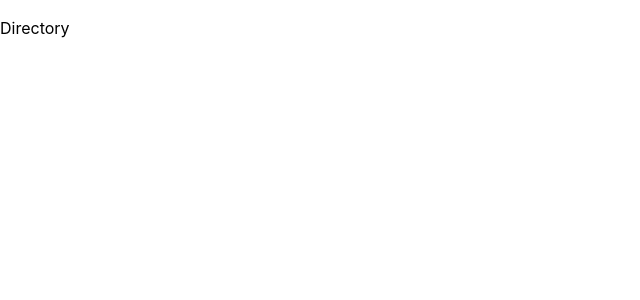
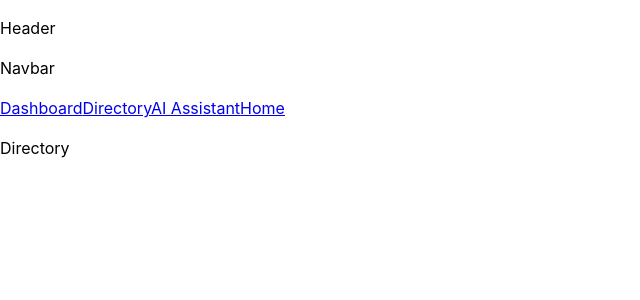
Before and after one commit to icstars/TruePathTechnologies, a React (Vite) app in the folder frontend/: page /directory in a window 1280 px wide. Shown: the top 300 px of the page, without its empty margins (0-640 px from the left). Built offline with nearby package versions, Linux system fonts and the light colour scheme.

Commit message:
add layout for navigation

```diff
--- a/frontend/src/app/App.jsx
+++ b/frontend/src/app/App.jsx
@@ -2,6 +2,7 @@ import Chat from '../pages/chat/Chat';
 import Dashboard from '../pages/dashboard/Dashboard';
 import Directory from '../pages/directory/Directory';
 import Home from '../pages/home/Home';
+import Layout from '../pages/layout/Layout';
 import Login from '../pages/login/Login';
 import './App.css'
 import { Routes, Route } from 'react-router-dom';
@@ -11,6 +12,7 @@ function App() {
   return (
     <>
       <div>
+        <Layout />
         <Routes>
             <Route path="/" element={<Home />} />
             <Route path="/login" element={<Login />} />
--- /dev/null
+++ b/frontend/src/pages/layout/Layout.jsx
@@ -0,0 +1,18 @@
+import Header from '../../widgets/header/Header'
+import { Outlet } from 'react-router'
+import Navbar from '../../widgets/navbar/Navbar'
+
+
+export default function Layout() {
+  return (
+    <div>
+      <Header />
+      <main>
+        <Outlet />
+      </main>
+      <nav>
+        <Navbar />
+      </nav>
+    </div>
+  )
+}
--- /dev/null
+++ b/frontend/src/widgets/header/Header.jsx
@@ -0,0 +1,10 @@
+//import React from 'react'
+
+export default function Header() {
+  return (
+    <div>
+        <p>Header
+        </p>
+    </div>
+  )
+}
--- /dev/null
+++ b/frontend/src/widgets/navbar/Navbar.jsx
@@ -0,0 +1,13 @@
+import { Link } from 'react-router'
+
+export default function Navbar() {
+  return (
+    <div>
+        <p>Navbar</p>
+        <Link to="/dashboard">Dashboard</Link>
+        <Link to="/directory">Directory</Link>
+        <Link to="/chat">AI Assistant</Link>
+        <Link to="/Home">Home</Link>
+        </div>
+  )
+}
```
Lines whose indentation alone changed are shown as unchanged.
